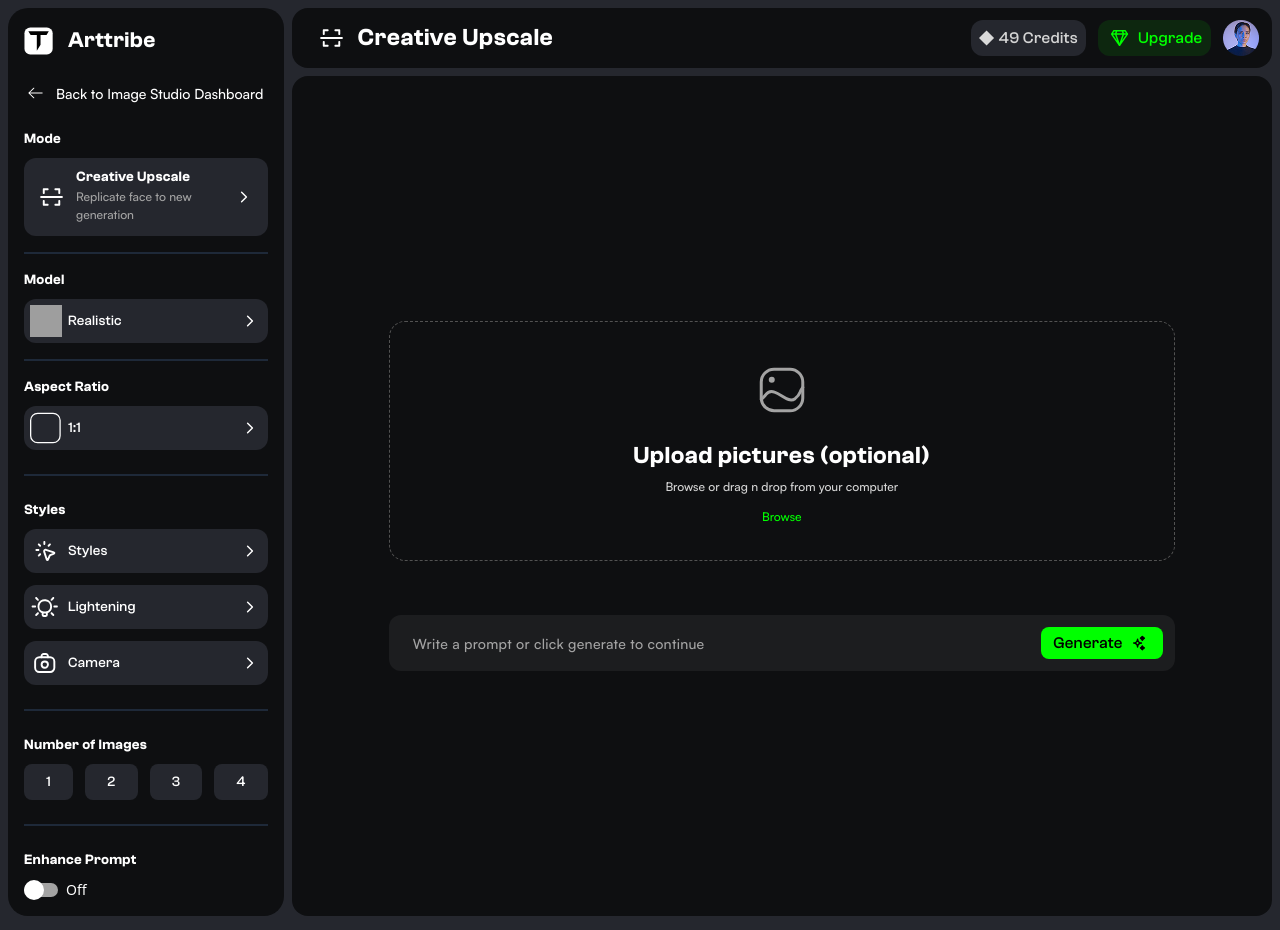
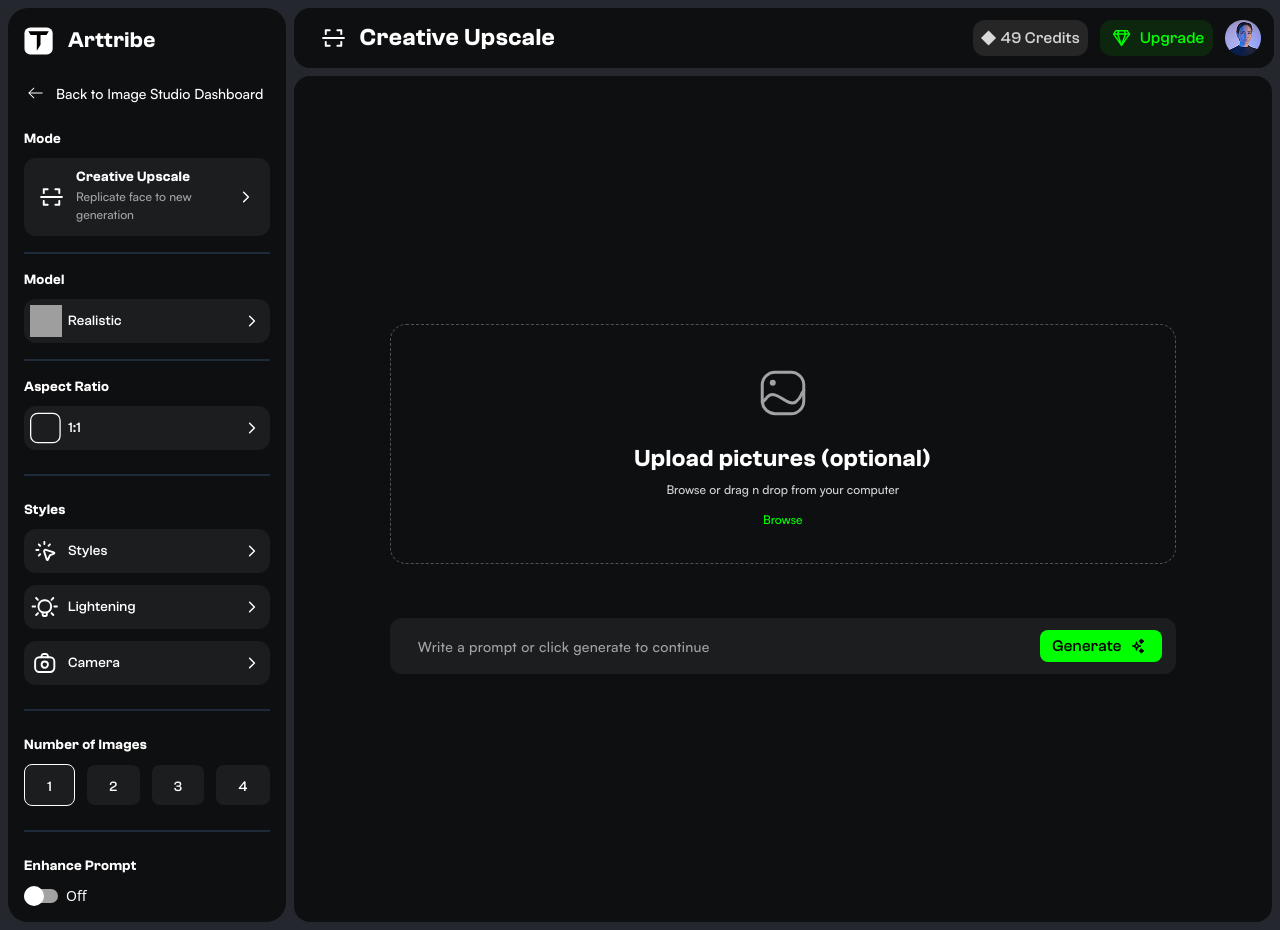
Before and after one commit to chnawaz/Arttribe, a Next.js app: page / in a window 1280 px wide. Built offline with nearby package versions, Linux system fonts and the light colour scheme; grey boxes are pictures that could not be loaded.

Commit message:
input set and make 1234 button selectable

```diff
--- a/components/Main1.jsx
+++ b/components/Main1.jsx
@@ -16,7 +16,7 @@
 
   return (
     <>
-      <div className="h-[100%]  w-full flex flex-col rounded-[16px] p-[24px] gap-[54px] bg-[#0E0F11]  justify-center mt-[68px]  ">
+      <div className="h-[100%]  w-full flex flex-col rounded-[16px] p-[24px] gap-[54px] bg-[#0E0F11]  justify-center items-center mt-[68px]  ">
         <div className="max-w-[786px] w-full mx-auto py-[32px] px-[24px] gap-[12px] rounded-[16px] border-dashed border-[1px] border-[#525252] flex flex-col items-center justify-center">
           {/* <img src="/images/Gallery_2.svg" alt="" /> */}
           {image ? (
@@ -47,9 +47,10 @@
           />
 
           <div className="group  transition duration-300 cursor-pointer">
-            <p className="font-[satoshi] font-[500] text-[12px] leading-[1.5] tracking-[0]   text-[#00FF00]">
+            <p className="font-[satoshi] font-[500] text-[12px] leading-[1.5] tracking-[0]   text-[#00FF00] ">
               <button
                 type="button"
+                className="cursor-pointer"
                 onClick={() => fileInputRef.current.click()}
               >
                 Browse
@@ -58,20 +59,20 @@
             <span className="block max-w-0 group-hover:max-w-full transition-all duration-500 h-0.5 bg-[#00FF00]"></span>
           </div>
         </div>
-        <div className="max-w-[786px] w-full mx-auto  flex flex-row items-center justify-between rounded-[12px] py-[12px] pr-[12px] pl-[24px] bg-[#1C1D1F]">
-          <p className="font-[satoshi] font-[500] text-[14px] leading-[1.5] tracking-[0.02em] text-[#A3A3A3]">
-            Write a prompt or click generate to continue
-          </p>
-          <div className="flex flex-row items-center gap-[4px] py-[4px] px-[12px] rounded-[8px] bg-[#00FF00] cursor-pointer">
-            <p className="font-[clashGrotesk] font-[500] text-[16px] leading-[150%] tracking-[0.02em] text-black ">
-              Generate
-            </p>
+        <div className="relative max-w-[786px] w-full ">
+          <input
+            type="text"
+            placeholder=" Write a prompt or click generate to continue"
+            className="font-[satoshi] font-[500] text-[14px] leading-[1.5] tracking-[0.02em] placeholder:text-[#A3A3A3] max-w-[786px] w-full mx-auto  flex flex-row items-center justify-between rounded-[12px] py-[17.5px] pr-[12px] pl-[24px] bg-[#1C1D1F]"
+          />
+          <button className="absolute top-3  right-3.5 flex flex-row items-center gap-[4px] py-[4px] px-[12px] rounded-[8px] bg-[#00FF00]  cursor-pointer font-[clashGrotesk] font-[500] text-[16px] leading-[150%] tracking-[0.02em] text-black ">
+            Generate
             <img
               src="/images/Sparkels.svg"
               alt=""
               className="h-[24px] w-[24px]"
             />
-          </div>
+          </button>
         </div>
       </div>
     </>
--- a/components/Navbar.jsx
+++ b/components/Navbar.jsx
@@ -11,7 +11,7 @@
           </p>
         </div>
         <div className="flex flex-row gap-[12px] justify-between ">
-            <div className="flex flex-row gap-[4px] py-[4px] px-[8px] rounded-[12px] bg-[#25272E] items-center cursor-pointer">
+            <div className="flex flex-row gap-[4px] py-[4px] px-[8px] rounded-[12px] bg-[#262626] items-center cursor-pointer">
                 <img src="/images/Polygon 1.svg" alt="" className="h-[16px] w-[16px]" />
                 <p className="font-[clashGrotesk] font-[500] text-[16px] leading-[150%] tracking-[0.02em]   text-[#D4D4D4]">49 Credits</p>
             </div>
--- a/components/sidebarcomponents/Sbcomp2.jsx
+++ b/components/sidebarcomponents/Sbcomp2.jsx
@@ -7,7 +7,7 @@
         <p className="font-[clashGrotesk] font-[600] text-[14px] leading-[1.5] tracking-[0.02em] text-white">
           {head1}
         </p>
-        <div className="flex flex-row  p-[6px] rounded-[12px] bg-[#25272E] items-center justify-between">
+        <div className="flex flex-row  p-[6px] rounded-[12px] bg-[#FFFFFF0F] items-center justify-between">
           <div className="flex flex-row gap-[6px] items-center">
             <img src={image1} alt="" className="h-[32px] w-[32px]" />
             <p className="font-[clashGrotesk] font-[500] text-[14px] leading-[150%] tracking-[0.02em]">
--- a/components/sidebarcomponents/Sbcomp3.jsx
+++ b/components/sidebarcomponents/Sbcomp3.jsx
@@ -9,7 +9,7 @@
         </p>
         <div className="flex flex-col gap-[12px]">
           {/* 1st start */}
-          <div className="flex flex-row  p-[6px] rounded-[12px] bg-[#25272E] items-center justify-between">
+          <div className="flex flex-row  p-[6px] rounded-[12px] bg-[#FFFFFF0F] items-center justify-between">
             <div className="flex flex-row gap-[6px] items-center">
               <img src={image1} alt="" className="h-[32px] w-[32px]" />
               <p className="font-[clashGrotesk] font-[500] text-[14px] leading-[150%] tracking-[0.02em]">
@@ -20,7 +20,7 @@
           </div>
           {/* 1st end */}
           {/* 2nd start */}
-          <div className="flex flex-row  p-[6px] rounded-[12px] bg-[#25272E] items-center justify-between">
+          <div className="flex flex-row  p-[6px] rounded-[12px] bg-[#FFFFFF0F] items-center justify-between">
             <div className="flex flex-row gap-[6px] items-center">
               <img src={image3} alt="" className="h-[32px] w-[32px]" />
               <p className="font-[clashGrotesk] font-[500] text-[14px] leading-[150%] tracking-[0.02em]">
@@ -31,7 +31,7 @@
           </div>
           {/* 2nd end */}
           {/* 3rd start */}
-          <div className="flex flex-row  p-[6px] rounded-[12px] bg-[#25272E] items-center justify-between">
+          <div className="flex flex-row  p-[6px] rounded-[12px] bg-[#FFFFFF0F] items-center justify-between">
             <div className="flex flex-row gap-[6px] items-center">
               <img src={image4} alt="" className="h-[32px] w-[32px]" />
               <p className="font-[clashGrotesk] font-[500] text-[14px] leading-[150%] tracking-[0.02em]">
--- a/components/sidebarcomponents/Sbcomp4.jsx
+++ b/components/sidebarcomponents/Sbcomp4.jsx
@@ -1,6 +1,8 @@
-import React from "react";
+"use clint";
+import React, { useState } from "react";
 
-function Sbcomp4({head1}) {
+function Sbcomp4({ head1 }) {
+  const [curr, setCurr] = useState(1);
   return (
     <>
       <div className="flex flex-col gap-[8px]">
@@ -8,17 +10,45 @@
           {head1}
         </p>
         <div className="flex flex-row gap-[12px] items-center justify-between ">
-          <div className="bg-[#25272E] px-[22px] py-[7.5px] rounded-[8px]">
-            <p className="font-[clashGrotesk] font-[500] text-[14px] leading-[150%] tracking-[0.02em]">1</p>
+          <div
+            onClick={() => setCurr(1)}
+            className={`bg-[#FFFFFF0F] px-[22px] py-[7.5px] rounded-[8px] ${
+              curr == 1 ? "border-[1px]" : ""
+            }`}
+          >
+            <button className="font-[clashGrotesk] font-[500] text-[14px] leading-[150%] tracking-[0.02em]">
+              1
+            </button>
           </div>
-          <div className="bg-[#25272E] px-[22px] py-[7.5px] rounded-[8px]">
-            <p className="font-[clashGrotesk] font-[500] text-[14px] leading-[150%] tracking-[0.02em]">2</p>
+          <div
+            onClick={() => setCurr(2)}
+            className={`bg-[#FFFFFF0F] px-[22px] py-[7.5px] rounded-[8px] ${
+              curr == 2 ? "border-[1px]" : ""
+            }`}
+          >
+            <button className="font-[clashGrotesk] font-[500] text-[14px] leading-[150%] tracking-[0.02em]">
+              2
+            </button>
           </div>
-          <div className="bg-[#25272E] px-[22px] py-[7.5px] rounded-[8px]">
-            <p className="font-[clashGrotesk] font-[500] text-[14px] leading-[150%] tracking-[0.02em]">3</p>
+          <div
+            onClick={() => setCurr(3)}
+            className={`bg-[#FFFFFF0F] px-[22px] py-[7.5px] rounded-[8px] ${
+              curr == 3 ? "border-[1px]" : ""
+            }`}
+          >
+            <button className="font-[clashGrotesk] font-[500] text-[14px] leading-[150%] tracking-[0.02em]">
+              3
+            </button>
           </div>
-          <div className="bg-[#25272E] px-[22px] py-[7.5px] rounded-[8px]">
-            <p className="font-[clashGrotesk] font-[500] text-[14px] leading-[150%] tracking-[0.02em]">4</p>
+          <div
+            onClick={() => setCurr(4)}
+            className={`bg-[#FFFFFF0F] px-[22px] py-[7.5px] rounded-[8px] ${
+              curr == 4 ? "border-[1px]" : ""
+            }`}
+          >
+            <button className="font-[clashGrotesk] font-[500] text-[14px] leading-[150%] tracking-[0.02em]">
+              4
+            </button>
           </div>
         </div>
       </div>
--- a/components/sidebarcomponents/Sbcomponent1.jsx
+++ b/components/sidebarcomponents/Sbcomponent1.jsx
@@ -7,7 +7,7 @@
         <p className="font-[clashGrotesk] font-[600] text-[14px] leading-[1.5] tracking-[0.02em] text-white">
           {head1}
         </p>
-        <div className="flex flex-row gap-[8px] p-[12px] rounded-[12px] bg-[#25272E] items-center justify-center">
+        <div className="flex flex-row gap-[8px] p-[12px] rounded-[12px] bg-[#FFFFFF0F] items-center justify-center">
           <img src={image1} alt="" className="h-[32px] w-[32px]" />
           <div className="flex flex-col gap-[4px] ">
             <p className="font-[clashGrotesk] font-[600] text-[14px] leading-[1] tracking-[0.02em] text-white">
```
